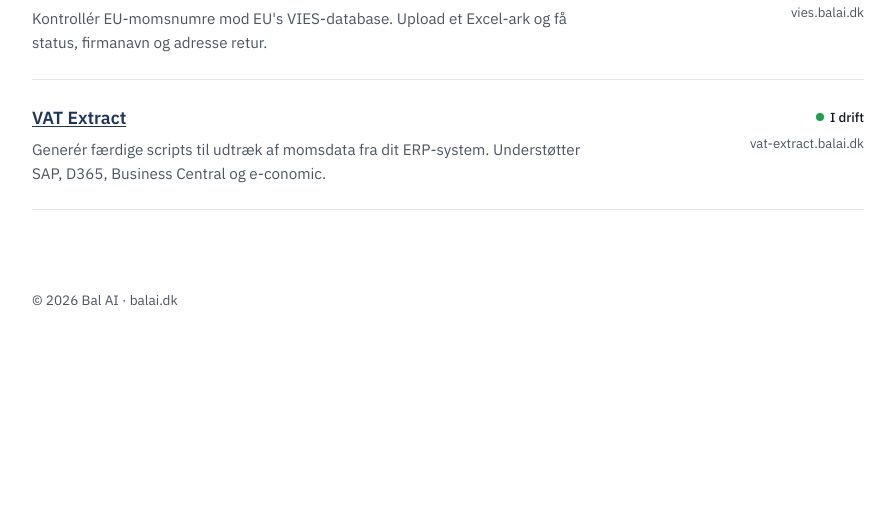
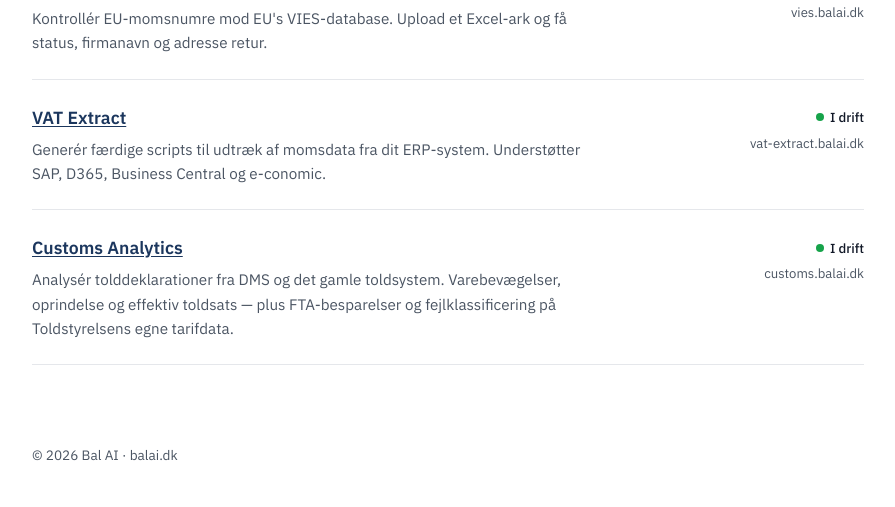
Before and after one commit to Bal1979/balai-landing, a Flask app: page / in a window 1280 px wide. Shown: the part 950-1457 px from the top of the page, without its empty margins (192-1087 px from the left). Before the commit the page ends 1256 px from the top, so only its background shows below. Run offline with Flask 3, Linux system fonts and the light colour scheme.

Commit message:
Tilføj Customs Analytics til produktlisten (customs.balai.dk)
Femte produkt: told-/importanalyse. Opdateret meta-beskrivelse med told-analyse.

Co-Authored-By: Claude Opus 4.8 <noreply@anthropic.com>

```diff
--- a/templates/index.html
+++ b/templates/index.html
@@ -4,7 +4,7 @@
     <meta charset="UTF-8">
     <meta name="viewport" content="width=device-width, initial-scale=1.0">
     <title>Bal AI — Værktøjer til SAF-T-validering og momsanalyse</title>
-    <meta name="description" content="Danske værktøjer til validering af SAF-T-filer, momsanalyse, VIES-kontrol og ERP-dataudtræk. Bygget til rådgivere og økonomifunktioner.">
+    <meta name="description" content="Danske værktøjer til validering af SAF-T-filer, momsanalyse, VIES-kontrol, ERP-dataudtræk og told-/importanalyse. Bygget til rådgivere og økonomifunktioner.">
     <meta property="og:title" content="Bal AI — SAF-T-validering og momsanalyse">
     <meta property="og:description" content="Validér SAF-T-filer mod den danske standard, analysér momsdata og kontrollér EU-momsnumre.">
     <meta property="og:type" content="website">
@@ -90,6 +90,17 @@
                             <span class="product-domain">vat-extract.balai.dk</span>
                         </div>
                     </li>
+
+                    <li class="product-row">
+                        <div class="product-info">
+                            <h3><a href="https://customs.balai.dk">Customs Analytics</a></h3>
+                            <p>Analysér tolddeklarationer fra DMS og det gamle toldsystem. Varebevægelser, oprindelse og effektiv toldsats — plus FTA-besparelser og fejlklassificering på Toldstyrelsens egne tarifdata.</p>
+                        </div>
+                        <div class="product-meta">
+                            <span class="status status-live"><span class="status-dot" aria-hidden="true"></span>I drift</span>
+                            <span class="product-domain">customs.balai.dk</span>
+                        </div>
+                    </li>
                 </ul>
             </section>
         </main>
```
Also changed, not shown: 1 other file.
